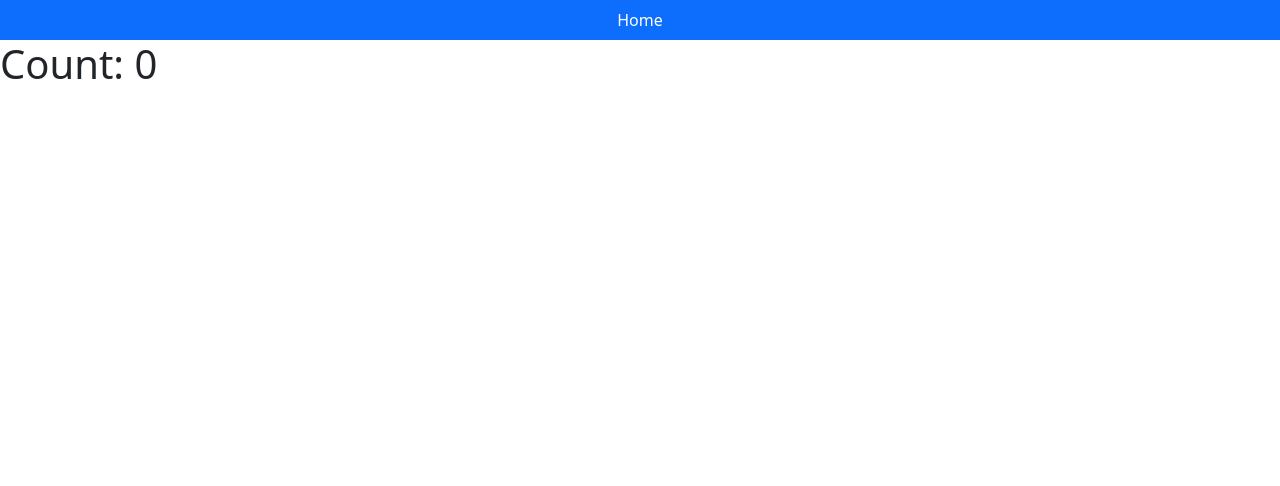
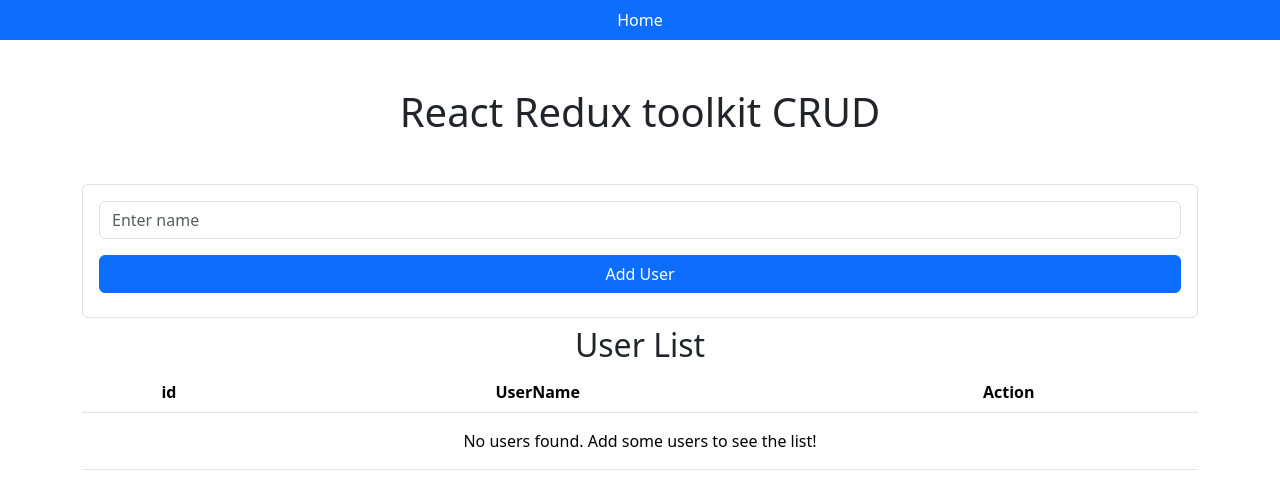
Before and after one commit to MostafaZrour/react-redux-toolkit, a React (Create React App) app: page / in a window 1280 px wide. Shown: the top 486 px of the page. Built offline with nearby package versions, Linux system fonts and the light colour scheme.

Commit message:
Add toolkit crud

```diff
--- a/src/App.js
+++ b/src/App.js
@@ -1,6 +1,7 @@
 import { BrowserRouter, Routes, Route } from "react-router-dom";
 import Layout from "./pages/Layout";
 import Home from "./pages/Home";
+import Update from "./pages/Update";
 
 function App() {
   return (
@@ -8,6 +9,7 @@ function App() {
     <Routes>
       <Route path="/" element={<Layout />}>
         <Route index element={<Home />} />
+        <Route path="update/:id" element={<Update />} />
       </Route>
     </Routes>
   </BrowserRouter>
--- a/src/index.js
+++ b/src/index.js
@@ -5,7 +5,7 @@ import "bootstrap/dist/css/bootstrap.min.css";
 import "bootstrap/dist/js/bootstrap.bundle.min.js";
 import "bootstrap-icons/font/bootstrap-icons.css";
 import { Provider } from "react-redux";
-import { store } from "./pages/reducer";
+import store from "./redux-toolkit/store";
 
 const root = ReactDOM.createRoot(document.getElementById("root"));
 root.render(
--- a/src/pages/Home.jsx
+++ b/src/pages/Home.jsx
@@ -1,29 +1,50 @@
-import { useSelector, useDispatch } from 'react-redux'
-import { increment , addTodo } from './reducer';
+import React, { useState } from "react";
+import { useDispatch } from "react-redux";
+import { addUser } from "../redux-toolkit/UserSlice";
+import List from "./List";
 
-function Home() {
-  const dispatch = useDispatch()
+const Home = () => {
+  const [name, setName] = useState("");
+  const dispatch = useDispatch();
+  const [errors, setErrors] = useState({});
 
-  // The slice names determine how we access the state
-  const count = useSelector((state) => state.counter.value)
-  const todos = useSelector((state) => state.todos.items)
-
-  // Redux DevTools will show actions with their prefixed names
-  const handleClick = () => {
-    dispatch(increment()) // 'counter/increment'
-    dispatch(addTodo({ text: 'New Todo' })) // 'todos/addTodo'
-  }
+  const handleAdd = () => {
+    if (name.trim() === "") {
+      setErrors((preError) => ({ ...preError, name: "Name cannot be empty" }));
+      return;
+    } else {
+      setErrors((prevErrors) => ({ ...prevErrors, name: "" }));
+    }
+    const newUser = { id: Date.now(), name };
+    dispatch(addUser(newUser));
+    setName("");
+  };
 
   return (
-    <div>
-      <h1 onClick={() => handleClick()}>Count: {count}</h1>
-      <ul>
-        {todos.map(todo => (
-          <li key={todo.id}>{todo.text}</li>
-        ))}
-      </ul>
-    </div>
-  )
-}
+    <>
+      <h1 className="text-center my-5">React Redux toolkit CRUD</h1>
+      <div className="d-flex justify-content-center align-items-center">
+        <form className="border rounded p-3 w-100">
+          <input
+            type="text"
+            placeholder="Enter name"
+            className={`form-control mb-2 ${errors.name ? "is-invalid" : ""}`}
+            value={name}
+            onChange={(e) => setName(e.target.value)}
+          />
+          {errors.name && <div className="invalid-feedback">{errors.name}</div>}
+          <button
+            type="button"
+            onClick={handleAdd}
+            className="btn btn-primary w-100 my-2"
+          >
+            Add User
+          </button>
+        </form>
+      </div>
+      <List />
+    </>
+  );
+};
 
-export default Home ;
+export default Home;
--- a/src/pages/Layout.jsx
+++ b/src/pages/Layout.jsx
@@ -1,4 +1,4 @@
-import React from 'react'
+import React from "react";
 import { Link, Outlet } from "react-router-dom";
 
 export default function Layout() {
@@ -11,7 +11,9 @@ export default function Layout() {
           </Link>
         </li>
       </ul>
+      <div className="container">
         <Outlet />
+      </div>
     </>
-  )
+  );
 }
--- /dev/null
+++ b/src/pages/List.jsx
@@ -0,0 +1,55 @@
+import React from "react";
+import { useSelector, useDispatch } from "react-redux";
+import { deleteUser } from "../redux-toolkit/UserSlice";
+import { Link } from "react-router-dom";
+
+const List = () => {
+  const users = useSelector((state) => state.user);
+  const dispatch = useDispatch();
+
+  const handleDelete = (id) => {
+    dispatch(deleteUser(id));
+  };
+
+  return (
+    <div className="text-center">
+      <h2 className="my-2">User List</h2>
+      <table className="table">
+        <thead>
+          <tr>
+            <th>id</th>
+            <th>UserName</th>
+            <th>Action</th>
+          </tr>
+        </thead>
+        <tbody>
+          {users.length !== 0 ? (
+            users.map((user) => (
+              <tr key={user.id}>
+                <td>{user.id}</td>
+                <td key={user.id}>{user.name}</td>
+                <td className="d-flex gap-2 justify-content-center">
+                  <button
+                    className="btn btn-outline-danger"
+                    onClick={() => handleDelete(user.id)}
+                  >
+                    <i className="bi bi-trash"></i>
+                  </button>
+                  <Link className="btn btn-primary" to={`update/${user.id}`}>
+                    <i className="bi bi-pencil"></i>
+                  </Link>
+                </td>
+              </tr>
+            ))
+          ) : (
+            <tr className="">
+              <td className="p-3" colSpan={3}>No users found. Add some users to see the list!</td>
+            </tr>
+          )}
+        </tbody>
+      </table>
+    </div>
+  );
+};
+
+export default List;
--- /dev/null
+++ b/src/pages/Update.jsx
@@ -0,0 +1,62 @@
+import React, { useState, useEffect } from "react";
+import { useDispatch, useSelector } from "react-redux";
+import { updateUser } from "../redux-toolkit/UserSlice";
+import { Link, useNavigate, useParams } from "react-router-dom";
+
+const Update = () => {
+  const { id } = useParams();
+  const navigate = useNavigate();
+  const dispatch = useDispatch();
+  const [errors, setErrors] = useState({});
+  const user = useSelector((state) =>
+    state.user.find((user) => Number(user.id) === Number(id))
+  );
+
+  const [name, setName] = useState("");
+
+  useEffect(() => {
+    if (user) setName(user.name);
+  }, [user]);
+
+  const handleUpdate = () => {
+    if (name.trim() === "") {
+      setErrors((preError) => ({ ...preError, name: "Name cannot be empty" }));
+      return;
+    } else {
+      setErrors((prevErrors) => ({ ...prevErrors, name: "" }));
+    }
+    const updatedUser = { ...user, name };
+    dispatch(updateUser(updatedUser));
+    alert("User updated successfully");
+    navigate("/");
+  };
+
+  return (
+    <div>
+      <h1 className="text-center my-5">React Redux toolkit CRUD</h1>
+      <h2>Update User</h2>
+      <div className="border rounded p-3 w-100">
+        <Link className="btn btn-primary mb-3 w-100" to="/">
+          Back Home
+        </Link>
+        <input
+          type="text"
+          placeholder="Update name"
+          className={`form-control mb-2 ${errors.name ? "is-invalid" : ""}`}
+          value={name}
+          onChange={(e) => setName(e.target.value)}
+        />
+        {errors.name && <div className="invalid-feedback">{errors.name}</div>}
+        <button
+          type="button"
+          className="btn btn-success w-100 my-2"
+          onClick={handleUpdate}
+        >
+          Update User
+        </button>
+      </div>
+    </div>
+  );
+};
+
+export default Update;
--- a/src/pages/reducer.js
+++ /dev/null
@@ -1,39 +0,0 @@
-import { configureStore, createSlice } from '@reduxjs/toolkit'
-
-// Counter Slice
-export const counterSlice = createSlice({
-  name: 'counter', // This name will be used in action types and store structure
-  initialState: {
-    value: 0
-  },
-  reducers: {
-    increment: (state) => {
-      state.value += 1
-    },
-    decrement: (state) => {
-      state.value -= 1
-    }
-  }
-})
-
-// Todo Slice
-export const todoSlice = createSlice({
-  name: 'todos', // Another unique name
-  initialState: {
-    items: []
-  },
-  reducers: {
-    addTodo: (state, action) => {
-      state.items.push(action.payload)
-    }
-  }
-})
-export const {increment , decrement } = counterSlice.actions ;
-export const {addTodo } = todoSlice.actions ;
-// Configure Store
-export const store = configureStore({
-  reducer: {
-    counter: counterSlice.reducer, // The slice name determines this key
-    todos: todoSlice.reducer
-  }
-})
--- /dev/null
+++ b/src/redux-toolkit/UserSlice.jsx
@@ -0,0 +1,17 @@
+import { createSlice } from "@reduxjs/toolkit";
+
+export const UserSlice = createSlice({
+  name: "user",
+  initialState: [],
+  reducers: {
+    addUser: (state, action) => [...state, action.payload],
+    deleteUser: (state, action) => state.filter((user) => user.id !== action.payload),
+    updateUser: (state, action) => {
+      state.map((user) => {
+        return user.id === action.payload.id ? action.payload : user;
+      });
+    },
+  },
+});
+
+export const {addUser , deleteUser , updateUser} = UserSlice.actions ;
--- /dev/null
+++ b/src/redux-toolkit/store.jsx
@@ -0,0 +1,9 @@
+import { configureStore } from "@reduxjs/toolkit";
+import { UserSlice } from "./UserSlice";
+const store = configureStore({
+  reducer: {
+    user: UserSlice.reducer,
+  },
+});
+
+export default  store ;
```
Lines whose indentation alone changed are shown as unchanged.
